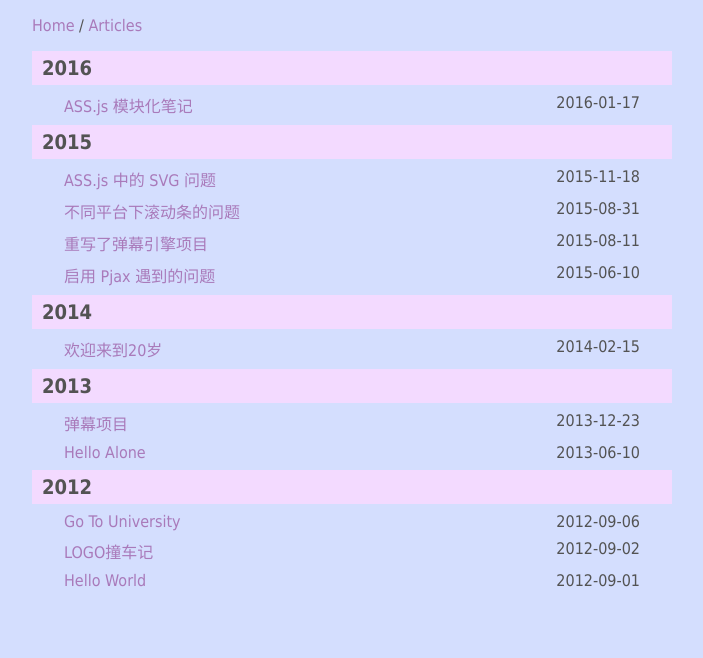
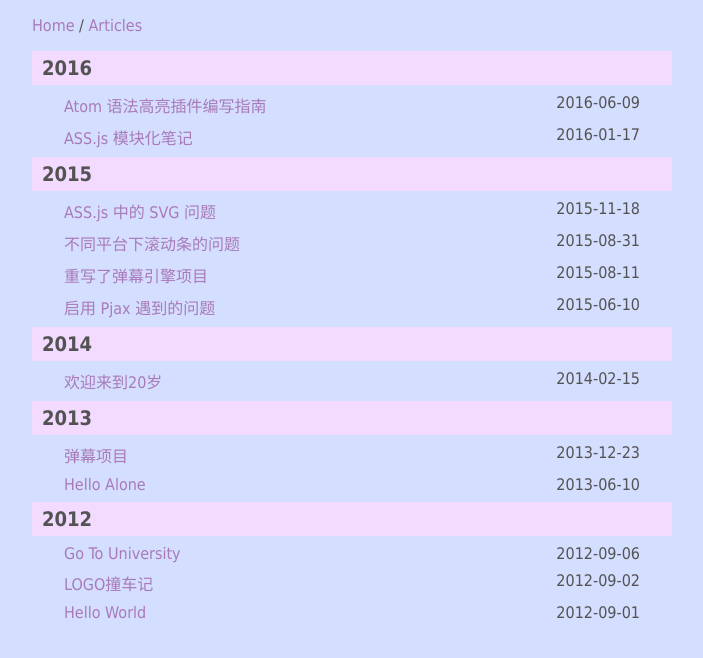
Before and after one commit to weizhenye/blog, a Jekyll site: the page built from articles.html, in a window 1280 px wide. Shown: the top 658 px of the page, without its empty margins (288-991 px from the left). Built offline with Jekyll 4.4.1, drawn with Linux system fonts in a browser that asks for light colours; some of the changed lines change nothing that is shown.

Commit message:
New post

```diff
--- a/_layouts/default.html
+++ b/_layouts/default.html
@@ -6,7 +6,7 @@
   <meta name="renderer" content="webkit">
   <meta name="viewport" content="width=device-width, initial-scale=1.0, user-scalable=no">
   <meta name="description" content="{% if page.id %}{{ page.content | strip_html | truncate: 150}}{% else %}{% if page.url == '/articles/' %}A list of articles about web development, otaku and myself.{% else %}Just a personal blog of the woozy men.{% endif %}{% endif %}">
-  <meta name="keywords" content="woozy,weizhenye,web,frontend,otaku,blog">
+  <meta name="keywords" content="{% if page.tags %}{{ page.tags | join: ',' }}{% else %}woozy,weizhenye,web,frontend,otaku,blog{% endif %}">
   <meta name="author" content="{{ site.author }}"/>
   <meta name="theme-color" content="#d4defe">
   <title>{{ page.title }}</title>
--- /dev/null
+++ b/_posts/2016-06-09-atom-grammar-package.md
@@ -0,0 +1,159 @@
+---
+date: 2016-06-09 23:40:00
+title: Atom 语法高亮插件编写指南
+layout: post
+tags:
+    - Atom
+    - grammar
+    - 语法高亮
+    - 插件
+    - 教程
+categories:
+    - Tech
+published: true
+---
+[Atom](https://atom.io/) 想必无需多作介绍了，是一款除了启动运行慢之外，其它部分都挺优秀的编辑器。由于我在写一个解析渲染 ASS 字幕的 JavaScript 库——[ASS.js](https://github.com/weizhenye/ASS)，经常要查看 `.ass` 文件。然而面对一大片白花花的代码很不舒服，Atom 上又没有现成的 ASS 语法高亮插件，于是决定自己写一个。
+
+<!-- more -->
+
+##### 目录结构
+
+那么语法高亮插件该怎么写呢？[官方文档](http://flight-manual.atom.io/hacking-atom/sections/package-word-count/)有讲到如何创建一个普通的插件，而对于语法高亮插件，最快的熟悉方法是查看已有的插件，例如 Atom 官方维护的 [language-json](https://github.com/atom/language-json)。语法高亮插件一般有如下目录结构（其中 `ssa` 为语言名称）：
+
+    language-ssa
+    ├── grammars
+    │   └── ssa.cson
+    ├── spec
+    │   └── ssa-spec.coffee
+    ├── LICENSE.md
+    ├── README.md
+    └── package.json
+
+由于 language-ass 名称已经被占用了，于是我取名为 language-ssa，ASS 字幕是由 SSA 字幕添加高级特性后发展来的，两者语法基本一致 。其中 `ssa.cson` 就是写语法正则的主文件，后缀 CSON 是个和 JSON 一样的数据交换语言，但它是 CoffeeScript 的子集，看下[该项目](https://github.com/bevry/cson)的 README 基本就会了；`ssa-spec.coffee` 是测试文件，虽然不是必须的，但靠谱的项目都应该有测试；`LICENSE.md` 和  `README.md` 在 Atom 的插件页面会有链接和展示；`package.json` 和普通的 Node.js 项目一样，它的 `engines` 字段多了指定 Atom 的版本，看下[样例](https://github.com/weizhenye/language-ssa/blob/master/package.json)就清楚了。
+
+在本地开发测试时，直接把 language-ssa 文件夹放到 `~/.atom/packages/` 目录下并重载（`Ctrl+Alt+R`） Atom 后就会生效了。
+
+##### 语法规则
+
+Atom 语法文件的各个字段与 TextMate 编辑器的语法文件相同，TextMate 给出了较为详细的[文档](https://manual.macromates.com/en/language_grammars)，下面是补充介绍，可以对照着 [language-ssa](https://github.com/weizhenye/language-ssa/blob/master/grammars/ssa.cson) 的语法文件来阅读：
+
+* `scopeName` 字段，它应当是每种语言语法的唯一名字，一般取名为 `source.ssa` 或 `text.ssa`，前一半一般是固定的，后一半是该语言的名称。而当该语言是另一个语言的扩展时，例如 markdown 是 HTML 的扩展，可以取名为 `text.html.markdown`，这样在当前 scope 的规则匹配完后，会匹配 `text.html` scope 的规则，相当于调用了 HTML 的语法规则。
+* `name` 字段，在 Atom 右下角显示的语言名称。
+* `fileTypes` 字段，是个数组，指定要生效于哪些后缀的文件。
+* `firstLineMatch` 字段，是一条正则，如果该正则可以匹配某后缀不明的文件的第一行，那么就当作该语言来解析。
+* `foldingStartMarker` 和 `foldingStopMarker` 字段，都是正则，匹配到的位置会有一个折叠标记，可以将代码块折叠。但是我在测试时发现 Atom 会自动根据缩进来产生折叠标记，这两个字段是如何影响的还不太清楚。
+* `patterns` 字段，是一个数组，这里是写语法正则的地方，里面是若干个 pattern 对象，姑且称之为「规则」，其中可以包含以下字段：
+  + `comment` 字段，注释，无实际效果，描述该「规则」。
+  + `name` 字段，是由若干个 `.` 分隔的字符串，这些名称将作为被匹配部分的 class 名。假如其值为 `comment.line.character.semicolon.ssa`，被匹配到的文本是 `; 分号注释`，那么可以按下 `Ctrl+Alt+I` 打开 DevTools，查看到对应生成的 HTML 为 `<span class="comment line character semicolon ssa">; 分号注释</span>`。
+
+    代码高亮的颜色效果是由 Theme 决定的，Theme 事实上就是根据这些 class 来添加颜色。后面会提到一些约定俗成的 class 名。
+  + `match` 字段，是一条正则，被它匹配到的文本将被加上 `name` 字段的 class。它只能匹配单行文本，并且只匹配一次。
+  + `captures` 字段，是一个对象，其 key 为一个数字，表示分配 `match` 字段中的捕获，如果为 `0` 则表示整体，这与 JS 中 String 的 match 方法表现一致；其 value 可以是一个 `name` 字段，直接为分配到的部分命名，也可以是一个 `patterns` 字段，然后对分配到的部分继续写「规则」。
+  + `include` 字段，它的值有三种情况：
+    1. 调用另一个语言，例如值为 `'text.html'` 时，表示在当前「规则」中应用 HTML 的语法。
+    2. 调用该「规则」自身，值为 `'$self'`，可以递归地去匹配文本。
+    3. 调用一个「仓库」，值为井号开头的 `'#repoName'`，后面会讲到在 `repository` 字段中可以为一个「规则」命名。
+  + `begin` 和 `end` 字段，都是正则，匹配 `begin` 开始到 `end` 结束的一段文本，它可以匹配多行文本，并且不能和 `match` 字段一起使用。
+  + `patterns` 字段，当有 `begin` 和 `end` 时可以嵌套 `patterns` 来匹配它们之间的文本。
+  + `contentName` 字段，它和 `name` 字段类似，但是只给 `begin` 与 `end` 之间的文本加上 class。
+  + `beginCaptures` 和 `endCaptures` 字段，与 `captures` 字段类似，分别是 `begin` 和 `end` 的捕获。
+
+  这些「规则」**按顺序执行**下来，每条「规则」**每次只匹配一次**，一次循环后，回到第一条「规则」，选择当前行中**还未被匹配的文本**进行第二轮匹配，以此循环，直到全部都匹配完或者**超出循环次数**。Atom 中一个 patterns 默认的循环次数貌似是 99 次，超出后就不处理该匹配范围内的文本了。一般我们打开压缩过的 JS 文件时，滚动条拖到行尾发现是没有高亮的，就是这个原因。
+* `repository` 字段，是一个对象，用来命名一些需要重复调用的「规则」，可以被 `include` 字段调用。
+
+##### 正则用法
+
+上面提到的语法正则与 JavaScript 中的 RegExp 对象用法基本一致，不过还是有一些差异的。就正则本身来说，ES5 和 ES6 还不支持 look-behind，不能使用 `(?<=exp)` 和 `(?<!exp)`，语法正则也一样；但是语法正则都要写成字符串的形式，所以要对特殊符号进行转义，例如匹配一个数字，要写成 `\\d`。
+
+而写成字符串后就无法像原生正则那样加修饰符了，在 TextMate 找到[正则的文档](https://manual.macromates.com/en/regular_expressions)，发现可以通过 `(?imx-imx)` 和 `(?imx-imx:subexp)` 的方式开启或关闭对应的修饰符。例如 `(?i)abc(?-i)def`，`(?i)` 表示它之后的匹配忽略大小写，`(?-i)` 表示取消忽略大小写，也就是该正则里 `abc` 可以大小写，`def` 必须小写。这种写法是对修饰符的后面起作用，还可以写成 `(?i:abc)def` 这样的形式，只对 `abc` 这个局部起作用。`(?m)` 表示支持匹配多行，虽然 TextMate 的文档是这么说，但是我测试发现在 Atom 中是无效的，对于单条正则来说是没办法匹配多行的，要想匹配多行只能使用 `begin` 和 `end` 的方式。`(?x)` 则可以忽略正则中的空白字符直接量（空格、Tab、换行），而有反斜杠转义的空白字符则不会被忽略，这样当正则过长时就可以换行书写了，也可以给正则的某一部分加上注释，详细的介绍可以看下[这篇文章](http://www.regular-expressions.info/freespacing.html)。如果有多个修饰符可以写到一起，例如 `(?ix)abc`。RegExp 对象中的 g 修饰符是不支持的，语法正则每次只匹配一次。
+
+##### 命名约定
+
+语法高亮主要是将代码解析为多个部分，然后给不同语义的部分加上不同的颜色。虽然各个部分可以随意命名生成 class，但是一个 Theme 不可能为每一个语言都专门写一套配色，所以会有一些约定俗成的名称，一般的 Theme 都会支持这些命名约定：
+
+* `comment`：注释
+  + `line`：单行注释
+    - `double-slash`：`//` 注释
+    - `double-dash`：`--` 注释
+    - `number-sign`：`#` 注释
+    - `percentage`：`%` 注释
+    - `character`：其他类型的注释
+  + `block`：块级注释
+    - `documentation`：注释文档
+* `constant`：各种形式的常量
+  + `numeric`：数字常量，例如 `42`, `6.626e-34`, `0xFF`
+  + `character`：字符常量，例如 `&lt;`
+    - `escape`：转义字符常量，例如 `\n`
+  + `language`：语言本身提供的特殊常量，例如 `true`, `false`, `null`
+  + `other`：其他常量，例如 CSS 中的颜色
+* `invalid`：无效的语法
+  + `illegal`：非法的语法
+  + `deprecated`：弃用的语法
+* `keyword`：关键字
+  + `control`：流程控制关键字，例如 `continue`, `while`, `return`
+  + `operator`：操作符关键字，例如 `and`, `&&`
+  + `other`：其他关键字
+* `markup`：适用于标记语言，例如 HTML、markdown
+  + `underline`：下划线
+    - `link`：链接
+  + `bold`：粗体
+  + `heading`：章节的头部，可以在后面跟一个等级，例如 `<h2>...</h2>` 可以是 `markup.heading.2.html`
+  + `italic`：斜体
+  + `list`：列表
+    - `numbered`：有序列表
+    - `unnumbered`：无序列表
+  + `quote`：引用
+  + `raw`：原始文本，例如一段代码。
+  + `other`：其他标记结构体
+* `meta`：元通常用来标记文档中的较大的一部分。标记为元的部分一般是没有样式的，通常某一块文本如果语义或结构上是同一部分，就可以标记为元。例如声明函数的一行可以是 `meta.function`，然后它的子集是 `storage.type`, `entity.name.function`, `variable.parameter` 之类的。
+* `punctuation`：标点，这个在 TextMate 文档中没有提到，但是实际中有使用。不过似乎并没有样式。
+  + `definition`：定义符，例如 `:`
+  + `separator`：分隔符，例如 `,`
+  + `terminator`：结束符，例如 `;`
+* `storage`：有关「存放」的东西
+  + `type`：类型，例如 `class`, `function`, `int`, `var`
+  + `modifier`：修饰符，例如 `static`, `final`, `abstract`
+* `string`：字符串
+  + `quoted`：有引号字符串
+    - `single`：单引号字符串，例如 `'foo'`
+    - `double`：双引号字符串，例如 `"foo"`
+    - `triple`：三引号字符串，例如 `"""Python"""`
+    - `other`：其他引号字符串，例如 `$'shell'`
+  + `unquoted`：无引号字符串
+  + `interpolated`：插值字符串，例如 `` `foo: ${foo}` ``
+  + `regexp`：正则表达式
+  + `other`：其他字符串
+* `support`：由框架或库提供的东西
+  + `function`：由框架或库提供的函数，例如 Objective-C 中的 `NSLog`
+  + `class`：由框架或库提供的类
+  + `type`：由框架或库提供的类型，可能只会在 C 派生的语言中用到，有 `typedef` 和 `struct` 的那些语言。大多数语言使用类而非类型。
+  + `constant`：由框架或库提供的常量（魔术数字）
+  + `variable`：由框架或库提供的变量，例如 AppKit 中的 `NSApp`
+  + `other`：除了上面提到的
+* `variable`：变量
+  + `parameter`：参数
+  + `language`：语言本身提供的变量，例如 `this`, `super`, `self`
+  + `other`：其他变量
+
+通常，命名时应以上述的约定开头，并且能满足子项的都应写上去；之后一般会根据当前的部分写一个自定义的名称，虽然可能对样式不起作用，但额外的信息可以将它标识为特定的语义；最后一般都是跟一个语言名称。例如 ASS 文件中区块头部 `[Script Info]`，其中的 `[` 可以命名为 `punctuation.definition.section.begin.ssa`，约定部分是 `punctuation.definition`，自定义部分是 `section.begin`，最后是语言名称。
+
+##### 测试集成
+
+Atom 插件是使用 [Jasmine](https://github.com/jasmine/jasmine) 测试框架的，对语法高亮插件的测试主要用到了 [Atom Grammar API](https://atom.io/docs/api/latest/Grammar)，Atom 官方维护的[语法高亮插件](https://github.com/atom?utf8=%E2%9C%93&query=language)都有写测试，具体写法可以参考。
+
+Atom 插件的持续集成依然可以参考 Atom 官方项目，一般 `.travis.yml` 文件[长这样](https://github.com/atom/language-json/blob/master/.travis.yml)就行了，它会跑一遍 `spec` 目录下的测试，有配置 lint 的话就再跑一遍 lint。如果不用 Travis CI，可以根据[这个项目](https://github.com/atom/ci)部署其他服务。
+
+##### 发布插件
+
+发布插件时首先要检查名称是否可用，一般语法高亮插件都是命名为 `language-语言名` 的。然后需要一个公开的 Git 仓库来放置代码，一般都是开源在 GitHub 上，并在 `package.json` 中写明仓库地址。当第一次 push 到 Git 时，`package.json` 中的 `version` 一般是 `0.0.0`。然后登录 [https://atom.io/account](https://atom.io/account) 获得 API token，在终端输入 `apm login --token YOUR_TOKEN` 就可以准备发布了：
+
+    $ apm publish minor
+    Preparing and tagging a new version done
+    Pushing v0.1.0 tag done
+    Publishing language-ssa@v0.1.0 done
+
+运行上述命令后，apm 会自动给 `version` 的次版本加一，然后生成一个 message 为 `Prepare 0.1.0 release` 的 commit，并加上一个 `v0.1.0` 的 Tag，一起 push 到 GitHub 上。之后就可以在 `https://atom.io/packages/language-语言名` 上看到已成功发布了。
+
+##### 总结
+
+本文大致介绍了 Atom 语法高亮插件的编写流程和方式，并根据我在开发中遇到的情况对 TextMate 的文档进行了补充。但本文应当作为参考，在上手开发之前还需多看看已有的项目，才能理解并解决问题。
```
